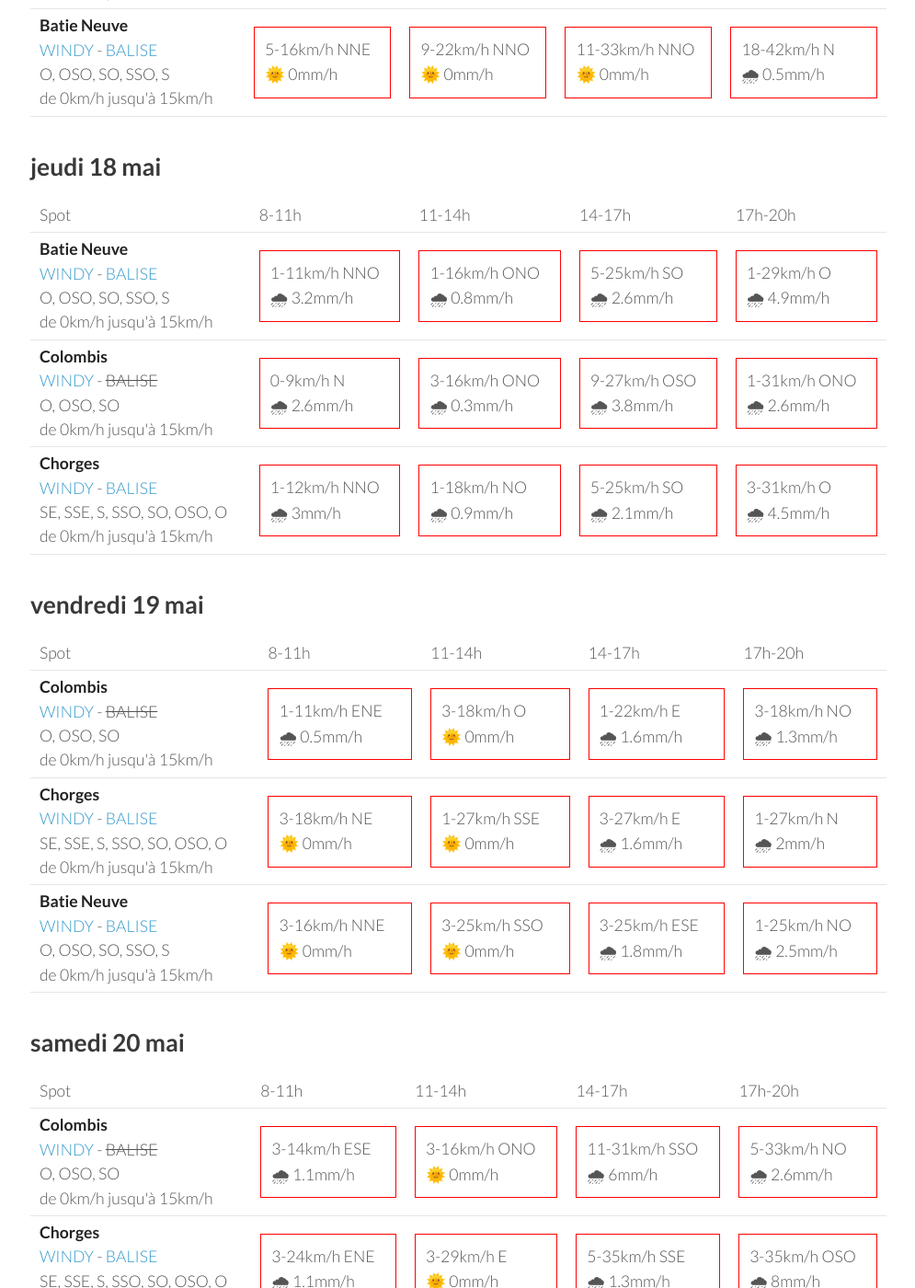
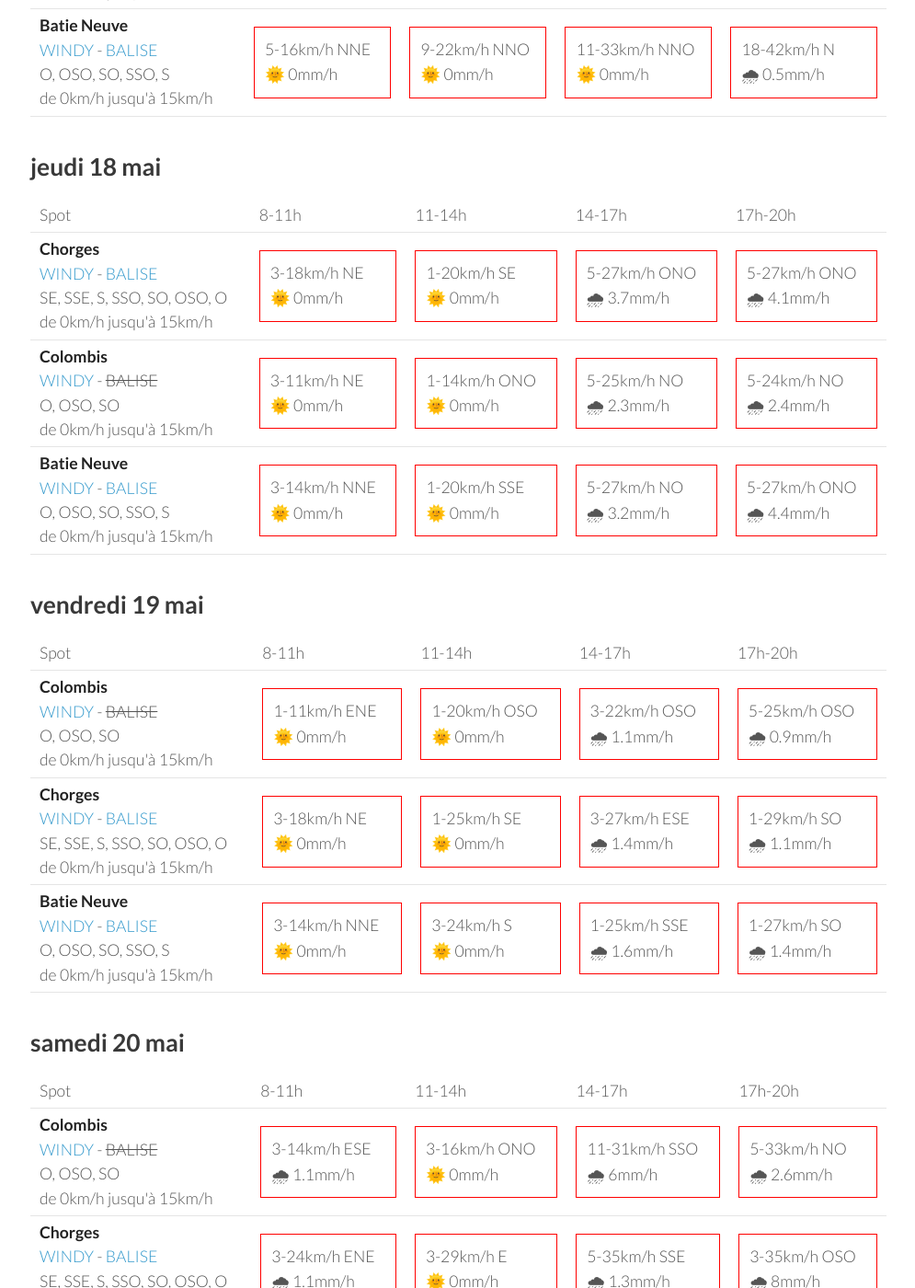
Before and after one commit to parapente-dans-le-nord/parapente-dans-le-nord.github.io, a Jekyll site: the page built from serre_poncon.markdown, in a window 1280 px wide and 1400 px high, scrolled down 1066 px. Shown: the whole window at 92% size, without its empty margins (25-1020 px from the left). Built offline with Jekyll 4.4.1, drawn with Linux system fonts in a browser that asks for light colours; some of the changed text lies outside the part shown.

Commit message:
update index.markdown

```diff
--- a/serre_poncon.markdown
+++ b/serre_poncon.markdown
@@ -111,32 +111,32 @@ page mise à jour le mardi 16 mai 13:31
       <td>17h-20h</td>
     </tr>
 <tr>
-        <td><strong>Batie Neuve</strong><br><a href="https://windy.com/44.584/6.236?44.559,6.262,10,m:eTtagly">WINDY</a> - <span class=""><a href="https://www.openwindmap.org/PP554">BALISE</a> </span><br> <span class="vent-favorable">O, OSO, SO, SSO, S</span><br><span class="force-vent">de 0km/h jusqu'à 15km/h</span> </td>
+        <td><strong>Chorges</strong><br><a href="https://windy.com/44.578/6.280?44.559,6.262,10">WINDY</a> - <span class=""><a href="https://www.openwindmap.org/PP554">BALISE</a> </span><br> <span class="vent-favorable">SE, SSE, S, SSO, SO, OSO, O</span><br><span class="force-vent">de 0km/h jusqu'à 15km/h</span> </td>
 
-            <td><div class="not-flyable"><p>1-11km/h NNO</p><p>🌧 3.2mm/h</p></div></td>
-            <td><div class="not-flyable"><p>1-16km/h ONO</p><p>🌧 0.8mm/h</p></div></td>
-            <td><div class="not-flyable"><p>5-25km/h SO</p><p>🌧 2.6mm/h</p></div></td>
-            <td><div class="not-flyable"><p>1-29km/h O</p><p>🌧 4.9mm/h</p></div></td>
+            <td><div class="not-flyable"><p>3-18km/h NE</p><p>🌞 0mm/h</p></div></td>
+            <td><div class="not-flyable"><p>1-20km/h SE</p><p>🌞 0mm/h</p></div></td>
+            <td><div class="not-flyable"><p>5-27km/h ONO</p><p>🌧 3.7mm/h</p></div></td>
+            <td><div class="not-flyable"><p>5-27km/h ONO</p><p>🌧 4.1mm/h</p></div></td>
 
 
     </tr>
 <tr>
         <td><strong>Colombis</strong><br><a href="https://windy.com/44.494/6.216?44.559,6.262,10">WINDY</a> - <span class="no-balise"> BALISE </span><br> <span class="vent-favorable">O, OSO, SO</span><br><span class="force-vent">de 0km/h jusqu'à 15km/h</span> </td>
 
-            <td><div class="not-flyable"><p>0-9km/h N</p><p>🌧 2.6mm/h</p></div></td>
-            <td><div class="not-flyable"><p>3-16km/h ONO</p><p>🌧 0.3mm/h</p></div></td>
-            <td><div class="not-flyable"><p>9-27km/h OSO</p><p>🌧 3.8mm/h</p></div></td>
-            <td><div class="not-flyable"><p>1-31km/h ONO</p><p>🌧 2.6mm/h</p></div></td>
+            <td><div class="not-flyable"><p>3-11km/h NE</p><p>🌞 0mm/h</p></div></td>
+            <td><div class="not-flyable"><p>1-14km/h ONO</p><p>🌞 0mm/h</p></div></td>
+            <td><div class="not-flyable"><p>5-25km/h NO</p><p>🌧 2.3mm/h</p></div></td>
+            <td><div class="not-flyable"><p>5-24km/h NO</p><p>🌧 2.4mm/h</p></div></td>
 
 
     </tr>
 <tr>
-        <td><strong>Chorges</strong><br><a href="https://windy.com/44.578/6.280?44.559,6.262,10">WINDY</a> - <span class=""><a href="https://www.openwindmap.org/PP554">BALISE</a> </span><br> <span class="vent-favorable">SE, SSE, S, SSO, SO, OSO, O</span><br><span class="force-vent">de 0km/h jusqu'à 15km/h</span> </td>
+        <td><strong>Batie Neuve</strong><br><a href="https://windy.com/44.584/6.236?44.559,6.262,10,m:eTtagly">WINDY</a> - <span class=""><a href="https://www.openwindmap.org/PP554">BALISE</a> </span><br> <span class="vent-favorable">O, OSO, SO, SSO, S</span><br><span class="force-vent">de 0km/h jusqu'à 15km/h</span> </td>
 
-            <td><div class="not-flyable"><p>1-12km/h NNO</p><p>🌧 3mm/h</p></div></td>
-            <td><div class="not-flyable"><p>1-18km/h NO</p><p>🌧 0.9mm/h</p></div></td>
-            <td><div class="not-flyable"><p>5-25km/h SO</p><p>🌧 2.1mm/h</p></div></td>
-            <td><div class="not-flyable"><p>3-31km/h O</p><p>🌧 4.5mm/h</p></div></td>
+            <td><div class="not-flyable"><p>3-14km/h NNE</p><p>🌞 0mm/h</p></div></td>
+            <td><div class="not-flyable"><p>1-20km/h SSE</p><p>🌞 0mm/h</p></div></td>
+            <td><div class="not-flyable"><p>5-27km/h NO</p><p>🌧 3.2mm/h</p></div></td>
+            <td><div class="not-flyable"><p>5-27km/h ONO</p><p>🌧 4.4mm/h</p></div></td>
 
 
     </tr>
@@ -159,10 +159,10 @@ page mise à jour le mardi 16 mai 13:31
 <tr>
         <td><strong>Colombis</strong><br><a href="https://windy.com/44.494/6.216?44.559,6.262,10">WINDY</a> - <span class="no-balise"> BALISE </span><br> <span class="vent-favorable">O, OSO, SO</span><br><span class="force-vent">de 0km/h jusqu'à 15km/h</span> </td>
 
-            <td><div class="not-flyable"><p>1-11km/h ENE</p><p>🌧 0.5mm/h</p></div></td>
-            <td><div class="not-flyable"><p>3-18km/h O</p><p>🌞 0mm/h</p></div></td>
-            <td><div class="not-flyable"><p>1-22km/h E</p><p>🌧 1.6mm/h</p></div></td>
-            <td><div class="not-flyable"><p>3-18km/h NO</p><p>🌧 1.3mm/h</p></div></td>
+            <td><div class="not-flyable"><p>1-11km/h ENE</p><p>🌞 0mm/h</p></div></td>
+            <td><div class="not-flyable"><p>1-20km/h OSO</p><p>🌞 0mm/h</p></div></td>
+            <td><div class="not-flyable"><p>3-22km/h OSO</p><p>🌧 1.1mm/h</p></div></td>
+            <td><div class="not-flyable"><p>5-25km/h OSO</p><p>🌧 0.9mm/h</p></div></td>
 
 
     </tr>
@@ -170,19 +170,19 @@ page mise à jour le mardi 16 mai 13:31
         <td><strong>Chorges</strong><br><a href="https://windy.com/44.578/6.280?44.559,6.262,10">WINDY</a> - <span class=""><a href="https://www.openwindmap.org/PP554">BALISE</a> </span><br> <span class="vent-favorable">SE, SSE, S, SSO, SO, OSO, O</span><br><span class="force-vent">de 0km/h jusqu'à 15km/h</span> </td>
 
             <td><div class="not-flyable"><p>3-18km/h NE</p><p>🌞 0mm/h</p></div></td>
-            <td><div class="not-flyable"><p>1-27km/h SSE</p><p>🌞 0mm/h</p></div></td>
-            <td><div class="not-flyable"><p>3-27km/h E</p><p>🌧 1.6mm/h</p></div></td>
-            <td><div class="not-flyable"><p>1-27km/h N</p><p>🌧 2mm/h</p></div></td>
+            <td><div class="not-flyable"><p>1-25km/h SE</p><p>🌞 0mm/h</p></div></td>
+            <td><div class="not-flyable"><p>3-27km/h ESE</p><p>🌧 1.4mm/h</p></div></td>
+            <td><div class="not-flyable"><p>1-29km/h SO</p><p>🌧 1.1mm/h</p></div></td>
 
 
     </tr>
 <tr>
         <td><strong>Batie Neuve</strong><br><a href="https://windy.com/44.584/6.236?44.559,6.262,10,m:eTtagly">WINDY</a> - <span class=""><a href="https://www.openwindmap.org/PP554">BALISE</a> </span><br> <span class="vent-favorable">O, OSO, SO, SSO, S</span><br><span class="force-vent">de 0km/h jusqu'à 15km/h</span> </td>
 
-            <td><div class="not-flyable"><p>3-16km/h NNE</p><p>🌞 0mm/h</p></div></td>
-            <td><div class="not-flyable"><p>3-25km/h SSO</p><p>🌞 0mm/h</p></div></td>
-            <td><div class="not-flyable"><p>3-25km/h ESE</p><p>🌧 1.8mm/h</p></div></td>
-            <td><div class="not-flyable"><p>1-25km/h NO</p><p>🌧 2.5mm/h</p></div></td>
+            <td><div class="not-flyable"><p>3-14km/h NNE</p><p>🌞 0mm/h</p></div></td>
+            <td><div class="not-flyable"><p>3-24km/h S</p><p>🌞 0mm/h</p></div></td>
+            <td><div class="not-flyable"><p>1-25km/h SSE</p><p>🌧 1.6mm/h</p></div></td>
+            <td><div class="not-flyable"><p>1-27km/h SO</p><p>🌧 1.4mm/h</p></div></td>
 
 
     </tr>
```
Also changed, not shown: other parts of serre_poncon.markdown (+1 -1 lines).
